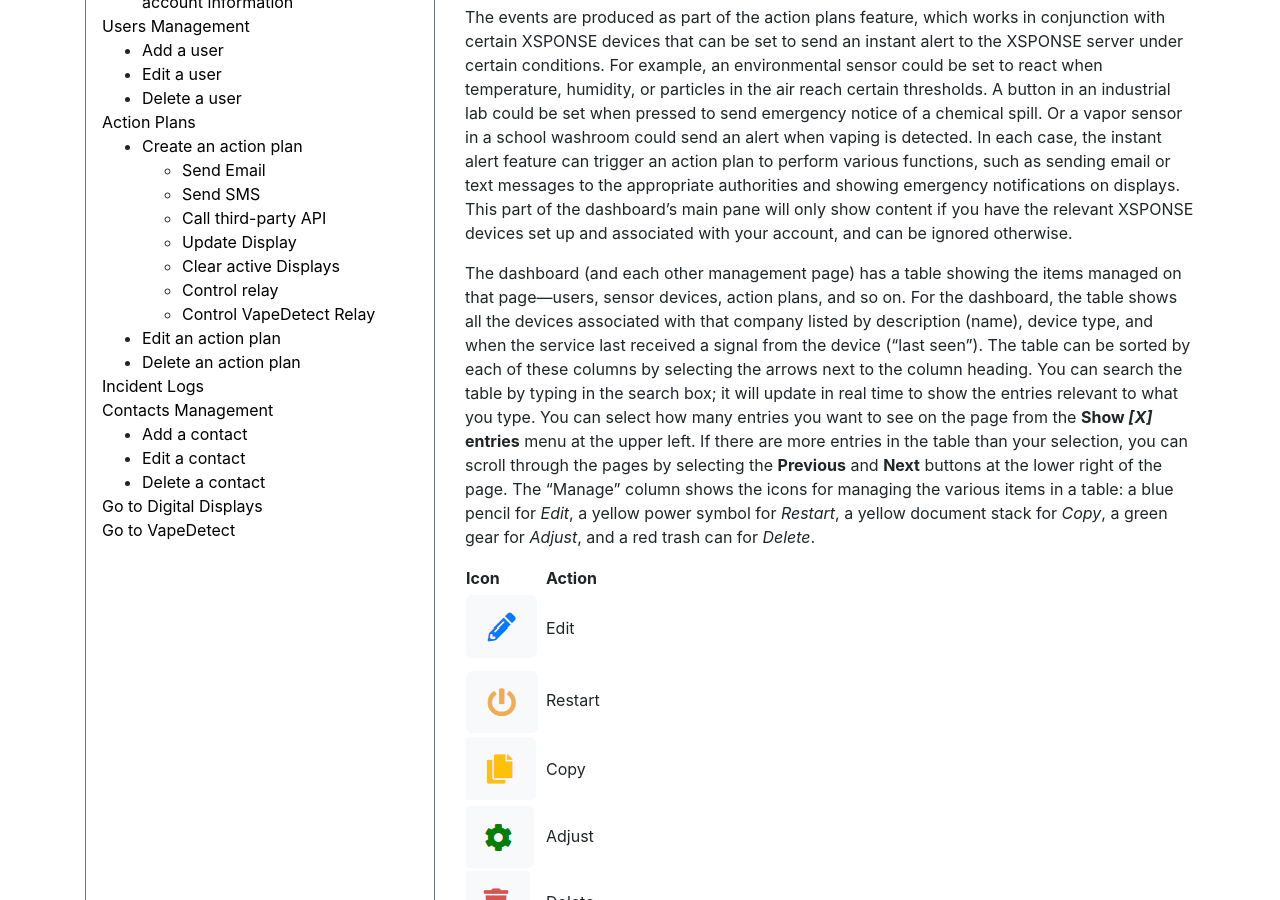
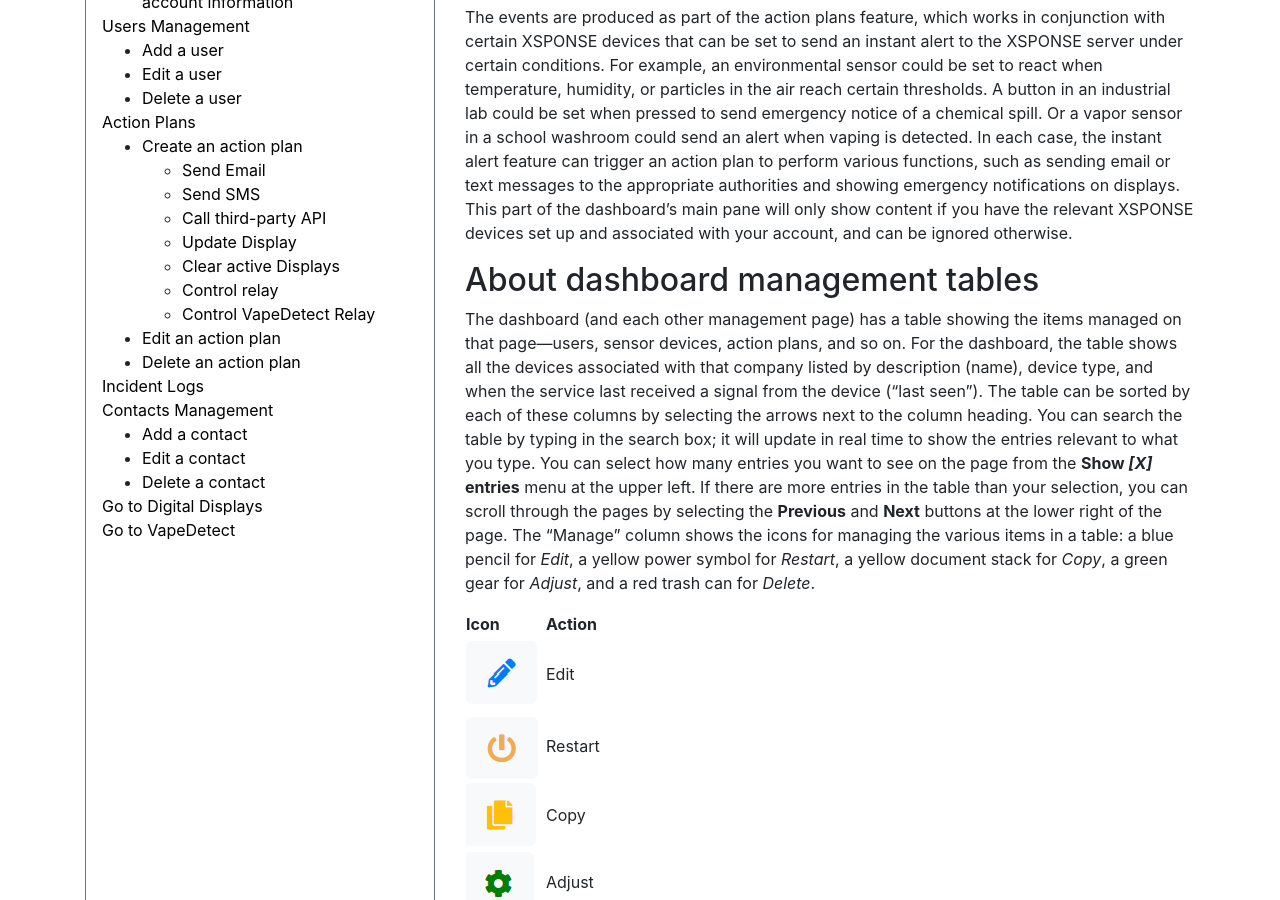
Before and after one commit to NrsSystems/docs, a Jekyll site: the page built from general-ops/dashboard.md, in a window 1280 px wide and 900 px high, scrolled down 634 px. Built offline with Jekyll 4.4.1, drawn with Linux system fonts in a browser that asks for light colours; our own code applies the rules of GitHub Pages for plain Markdown files.

Commit message:
Update dashboard.md

```diff
--- a/general-ops/dashboard.md
+++ b/general-ops/dashboard.md
@@ -8,6 +8,8 @@ The main pane shows the relevant content for the page you have selected in the n
 -	Select the **View all** link in the Account Alerts box to see details on the account alerts. The account alerts notify you when one of your associated devices is disconnected.
 
 The events are produced as part of the action plans feature, which works in conjunction with certain XSPONSE devices that can be set to send an instant alert to the XSPONSE server under certain conditions. For example, an environmental sensor could be set to react when temperature, humidity, or particles in the air reach certain thresholds. A button in an industrial lab could be set when pressed to send emergency notice of a chemical spill. Or a vapor sensor in a school washroom could send an alert when vaping is detected. In each case, the instant alert feature can trigger an action plan to perform various functions, such as sending email or text messages to the appropriate authorities and showing emergency notifications on displays. This part of the dashboard’s main pane will only show content if you have the relevant XSPONSE devices set up and associated with your account, and can be ignored otherwise.
+
+## About dashboard management tables
 
 The dashboard (and each other management page) has a table showing the items managed on that page—users, sensor devices, action plans, and so on. For the dashboard, the table shows all the devices associated with that company listed by description (name), device type, and when the service last received a signal from the device (“last seen”). The table can be sorted by each of these columns by selecting the arrows next to the column heading. You can search the table by typing in the search box; it will update in real time to show the entries relevant to what you type. You can select how many entries you want to see on the page from the **Show _[X]_ entries** menu at the upper left. If there are more entries in the table than your selection, you can scroll through the pages by selecting the **Previous** and **Next** buttons at the lower right of the page. The “Manage” column shows the icons for managing the various items in a table: a blue pencil for _Edit_, a yellow power symbol for _Restart_, a yellow document stack for _Copy_, a green gear for _Adjust_, and a red trash can for _Delete_.
 
```
